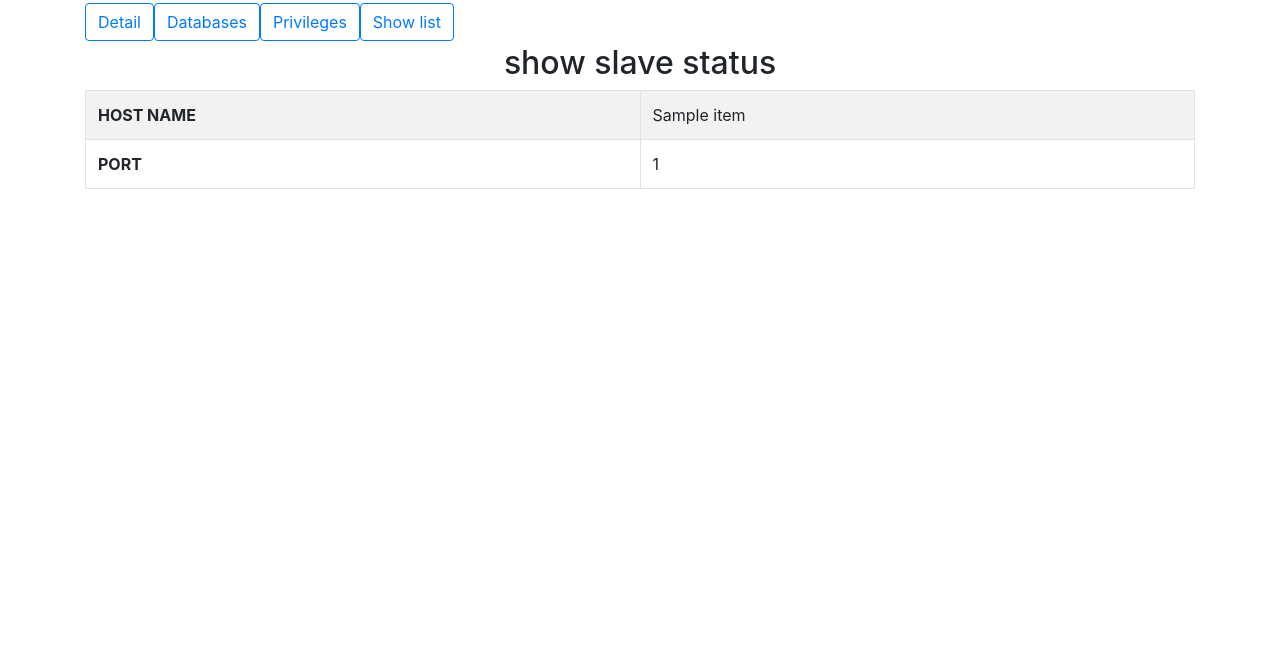
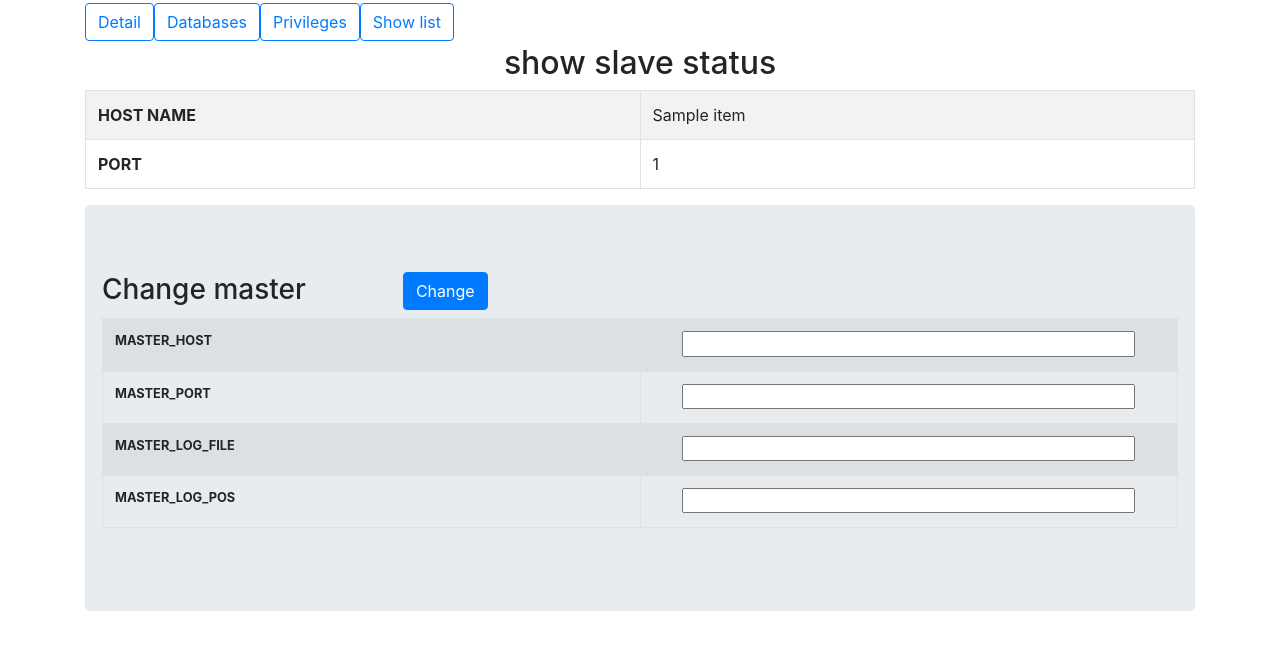
Before and after one commit to kiyomomo/dbroot-mysql, a Django app: page /detail/1/show_slave_status in a window 1280 px wide. Shown: the part 56-706 px from the top of the page. Run offline with Django 3.2, Linux system fonts and the light colour scheme; a user stored in the database is signed in; tables that the repository leaves empty hold one stand-in row (values such as "Sample post"); data that the repository does not hold is empty; some libraries are stand-ins or nearby versions.

Commit message:
function for start slave & stop slave & slave skip counter & reset slave & change master

```diff
--- a/app/templates/app/item_card_show_slave_status.html
+++ b/app/templates/app/item_card_show_slave_status.html
@@ -11,6 +11,77 @@
   </tbody>
 </table>
 <small>
+{% if result %}
+<div class="jumbotron">
+  <div class="row">
+    <h3>Slave operation</h3>
+    {% for r in result %}
+    {% if r.Slave_IO_Running == 'No' and r.Slave_SQL_Running == 'No' %}
+    <div class="span3 offset-sm-1" onclick="return confirm('You are going to start slave. Are you sure?')">
+      <a class="btn btn-primary" href="/detail/{{ id }}/operation_slave_start">START SLAVE</a>
+    </div>
+    <div class="span3 offset-sm-1" onclick="return confirm('You are going to skip SQL(counter = 1). Are you sure?')">
+      <a class="btn btn-primary" href="/detail/{{ id }}/operation_slave_skip_counter">SKIP COUNTER</a>
+      <br>
+      <font>sql_slave_skip_counter = 1</font>
+    </div>
+    <div class="span3 offset-sm-1" onclick="return confirm('You are going to reset slave. Are you sure?')">
+      <a class="btn btn-primary" href="/detail/{{ id }}/operation_slave_reset">RESET SLAVE ALL</a>
+      <br>
+      <font>MySQL 5.5 and later</font>
+    </div>
+    {% elif r.Slave_IO_Running == 'No' and r.Slave_SQL_Running == 'Yes' %}
+    <div class="span3 offset-sm-1" onclick="return confirm('You are going to stop slave. Are you sure?')">
+      <a class="btn btn-primary" href="/detail/{{ id }}/operation_slave_stop">STOP SLAVE</a>
+    </div>
+    {% elif r.Slave_IO_Running == 'Yes' and r.Slave_SQL_Running == 'No' %}
+    <div class="span3 offset-sm-1" onclick="return confirm('You are going to stop slave. Are you sure?')">
+      <a class="btn btn-primary" href="/detail/{{ id }}/operation_slave_stop">STOP SLAVE</a>
+    </div>
+    {% elif r.Slave_IO_Running == 'Yes' and r.Slave_SQL_Running == 'Yes' %}
+    <div class="span3 offset-sm-1" onclick="return confirm('You are going to stop slave. Are you sure?')">
+      <a class="btn btn-primary" href="/detail/{{ id }}/operation_slave_stop">STOP SLAVE</a>
+    </div>
+    {% else %}
+    <div class="span3 offset-sm-1" onclick="return confirm('You are going to stop slave. Are you sure?')">
+      <a class="btn btn-primary" href="/detail/{{ id }}/operation_slave_stop">STOP SLAVE</a>
+    </div>
+    {% endif %}
+    {% endfor %}
+  </div>
+</div>
+{% else %}
+<div class="jumbotron">
+  <div class="row">
+    <form action="/detail/{{ id }}/operation_slave_change_master" method="GET">
+      <h3>Change master
+      <input class="btn btn-primary offset-sm-1" type="submit" value="Change" onclick="return confirm('You are going to execute change master. Are you sure?')">
+      </h3>
+      <table class="table table-bordered table-striped table-hover table-condensed" style="table-layout:fixed">
+        <tbody>
+          <tr>
+            <th><label>MASTER_HOST</label></th>
+            <td style="text-align:center"><input type="text" name="master_host" size="50" required></td>
+          </tr>
+          <tr>
+            <th><label>MASTER_PORT</label></th>
+            <td style="text-align:center"><input type="text" name="master_port" size="50" required></td>
+          </tr>
+          <tr>
+            <th><label>MASTER_LOG_FILE</label></th>
+            <td style="text-align:center"><input type="text" name="master_log_file" size="50" required></td>
+          </tr>
+          <tr>
+            <th><label>MASTER_LOG_POS</label></th>
+            <td style="text-align:center"><input type="text" name="master_log_pos" size="50" required></td>
+          </tr>
+        </tbody>
+      </table>
+    </form>
+  </div>
+</div>
+{% endif %}
+{% if result %}
 <table class="table table-bordered table-striped table-hover table-condensed" style="table-layout:fixed">
   <tbody>
     {% for r in result %}
@@ -177,4 +248,5 @@
     {% endfor %}
   </tbody>
 </table>
+{% endif %}
 </small>
```
